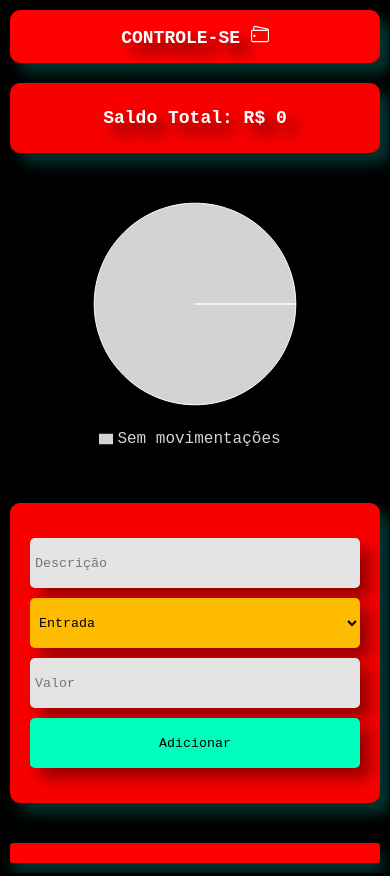
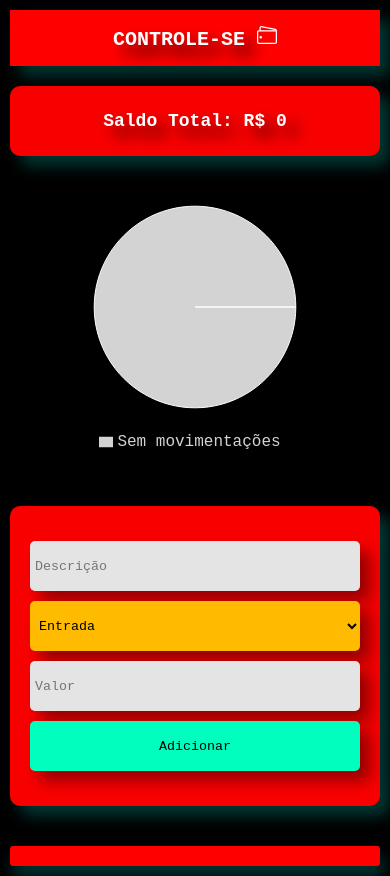
Before and after one commit to Felipesaraiva113/controle-se, a React (Vite) app: page / in a window 390 px wide. Built offline with nearby package versions, Linux system fonts and the light colour scheme.

Commit message:
iniciar configuração da flexibilidade para diferentes telas

```diff
--- a/src/components/Title.module.css
+++ b/src/components/Title.module.css
@@ -1,44 +1,45 @@
-/* DESKTOP (Inalterado) */
+/* Estilo base do Header (Desktop e Mobile) */
 .header {
   background-color: rgb(255, 0, 0);
   padding: 10px;
-  margin-top: 0px;
-  width: 100%;
+  width: 100% !important;        /* Força a ocupar a largura total do container */
+  max-width: 100% !important;
   height: 100px;
   box-shadow: 10px 10px 15px rgba(6, 184, 169, 0.3);
-  display: flex;
-  justify-content: center;
-  align-items: center;
-  border-radius: 10px;
+
+  /* Centralização do CONTEÚDO interno (Texto "CONTROLE-SE" + Ícone) */
+  display: flex !important;
+  justify-content: center !important; /* Centraliza horizontalmente */
+  align-items: center !important;     /* Centraliza verticalmente */
+
+  /* Centralização da PRÓPRIA CAIXA do Header na tela */
+  margin: 0 auto !important;
 }
 
 .h1 {
   color: white;
   text-shadow: 10px 10px 15px rgba(0, 0, 0, 0.8);
+  text-align: center;
+  margin: 0;
 }
 
-/* RESPONSIVO (Mobile até 430px e Tablet até 912px) */
-@media (max-width: 912px) {
-  .header {
-    height: auto;
-    padding: 15px 10px;
-    justify-content: center;
-    align-items: center;
-  }
+/* Ajuste específico para o container pai do Header na App */
+.app > div:first-child {
+  width: 100% !important;
+  display: flex !important;
+  justify-content: center !important; /* Força o elemento filho (Header) a ficar centralizado */
+  align-items: center !important;
+  margin-bottom: 30px;
 }
 
-/* Correção do Header para Mobile (Até 430px) */
+/* Ajuste para telas pequenas (Mobile até 430px) */
 @media (max-width: 430px) {
   .header {
-    width: 100% !important;
-    max-width: 100% !important;
-    height: auto !important; /* Permite a altura se adaptar ao conteúdo */
+    height: auto !important;
     padding: 15px 10px !important;
-    box-shadow: 10px 10px 15px rgba(6, 184, 169, 0.3);
   }
 
   .h1 {
-    font-size: 18px !important;
-    text-align: center;
+    font-size: 20px !important;
   }
 }
```
